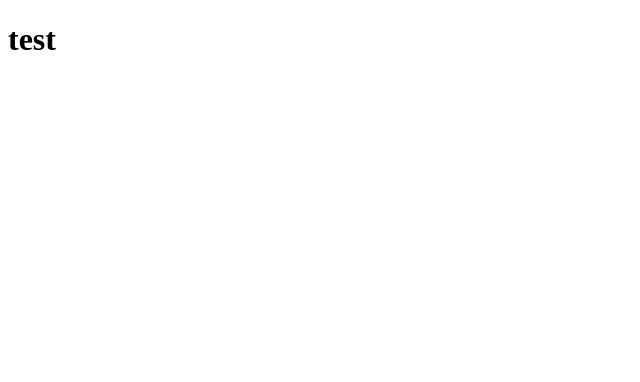
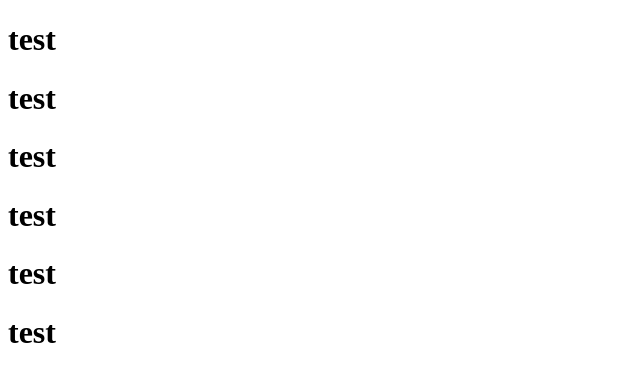
Before and after one commit to TapashIT07/test01, a plain HTML site: page index.html in a window 1280 px wide. Shown: the whole page, without its empty margins (0-640 px from the left). Drawn offline with Linux system fonts and the light colour scheme.

Commit message:
second commit

```diff
--- a/index.html
+++ b/index.html
@@ -7,5 +7,11 @@
 </head>
 <body>
     <h1>test</h1>
+    <h1>test</h1>
+    <h1>test</h1>
+    <h1>test</h1>
+    <h1>test</h1>
+    <h1>test</h1>
+
 </body>
 </html>
```
